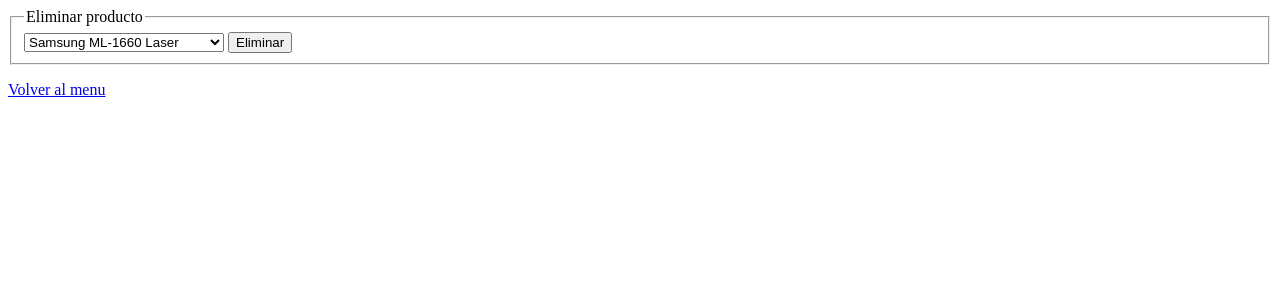
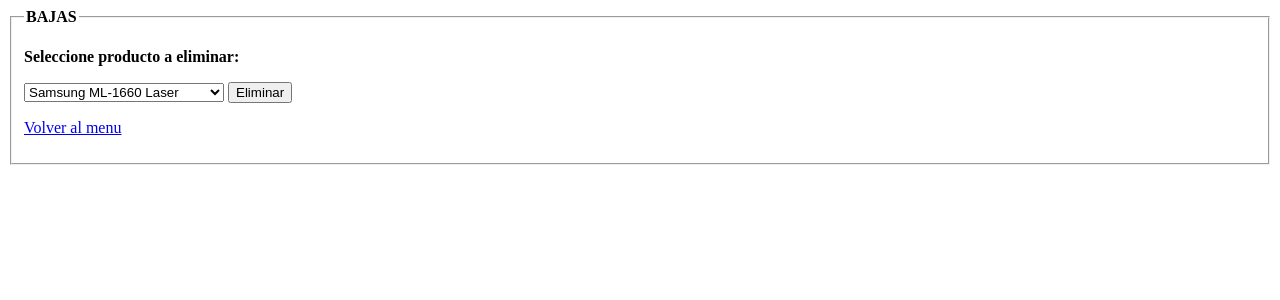
Before and after one commit to Epiquers/Servidor, a PHP site: page /formulario_bajas.php in a window 1280 px wide. Shown: the top 300 px of the page. Run offline with PHP 8.4, Linux system fonts and the light colour scheme; data comes from the database, SQL or seed files in the repository.

Commit message:
Regalos v.2.1.1

```diff
--- a/UT05/Regalo/formulario_bajas.php
+++ b/UT05/Regalo/formulario_bajas.php
@@ -5,7 +5,8 @@
 <body>
 	<form action="bajas.php" method="post" enctype="multipart/form-data">
 		<fieldset>
-			<legend>Eliminar producto</legend>
+			<legend><strong>BAJAS</strong></legend>
+			<p><strong>Seleccione producto a eliminar:</strong></p>
 			<select name="product" id="product">
 				<?php
 				include("conexion.php");
@@ -21,9 +22,9 @@
 
 			</select>
 			<input type="submit" value="Eliminar">
+			<p><a href="menu.php"> Volver al menu</a></p>
 		</fieldset>
 	</form>
-	<p><a href="menu.php"> Volver al menu</a></p>
 </body>
 
 </html>
```
Also changed, not shown: UT05/Regalo/bajas.php (+12 -2 lines).
